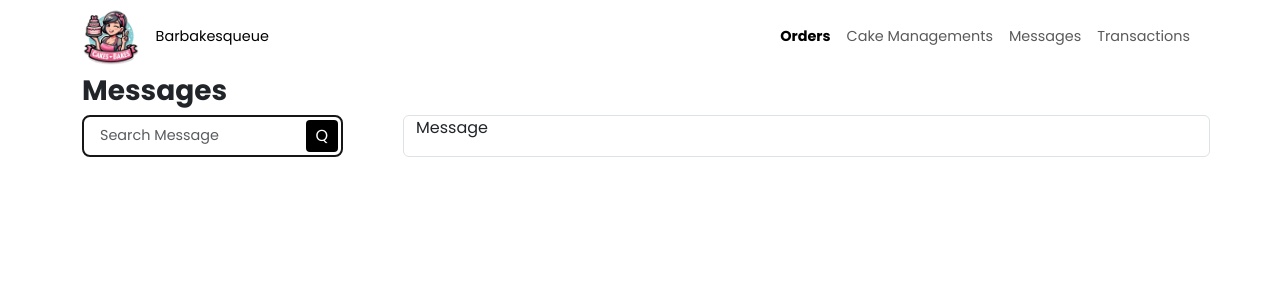
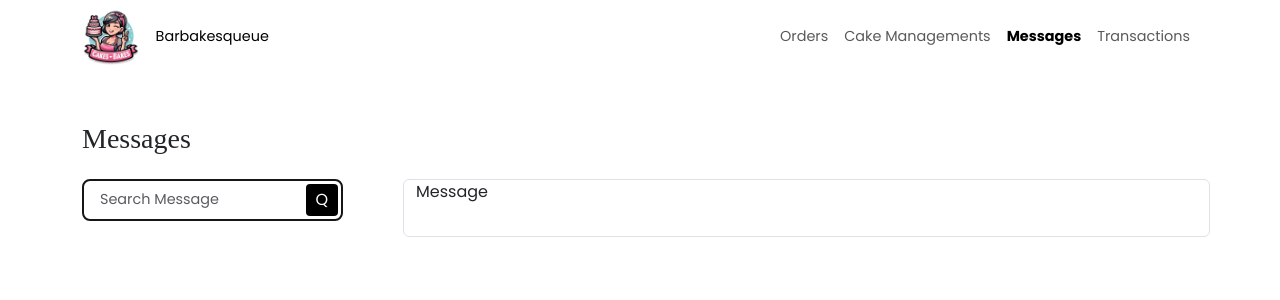
Before and after one commit to ButzAmaga/BarBakeQueue, a Django app: page /chat/lobby in a window 1280 px wide. Shown: the top 300 px of the page. Run offline with Django 5.2, Linux system fonts and the light colour scheme; parts of the project's set-up code (start-up, migrations or seed data) failed here and were passed over; some libraries are stand-ins or nearby versions; some web fonts are replaced.

Commit message:
redesign the message page

```diff
--- a/barbakesqueue/Templates/core/core_staff.html
+++ b/barbakesqueue/Templates/core/core_staff.html
@@ -47,7 +47,7 @@
           <ul class="navbar-nav mb-2 mb-lg-0">
 
             <li class="nav-item">
-              <a class="nav-link active" aria-current="page" href="#">Orders</a>
+              <a class="nav-link {{orders_active}}" aria-current="page" href="{% url 'order:orders' %}">Orders</a>
             </li>
 
             <li class="nav-item">
@@ -55,7 +55,7 @@
             </li>
 
             <li class="nav-item">
-              <a class="nav-link" href="#">Messages</a>
+              <a class="nav-link {{messages_active}}" href="{% url 'chat:main' %}">Messages</a>
             </li>
 
             <li class="nav-item">
--- /dev/null
+++ b/barbakesqueue/barbakesqueue/context_proccessor_admin.py
@@ -0,0 +1,17 @@
+# myapp/context_processors.py
+from django.urls import reverse
+
+def navigation_context(request):
+
+    # get the current url
+    url = request.path
+
+    if url == reverse('order:orders'):
+        return { 'orders_active' : 'active' } # return variable orders_active
+
+    if url == reverse('chat:main'):
+
+        return { 'messages_active' : 'active'} # return variable chat_active
+
+
+    return {} # return nothing
--- a/barbakesqueue/barbakesqueue/settings.py
+++ b/barbakesqueue/barbakesqueue/settings.py
@@ -72,7 +72,8 @@ TEMPLATES = [
                 'django.template.context_processors.request',
                 'django.contrib.auth.context_processors.auth',
                 'django.contrib.messages.context_processors.messages',
-                'main.context_proccessor.navigation_context' # main app navigation context
+                'main.context_proccessor.navigation_context', # main app navigation context
+                'barbakesqueue.context_proccessor_admin.navigation_context' # main app navigation context for admin
             ],
         },
     },
--- a/barbakesqueue/chat/templates/chat/index.html
+++ b/barbakesqueue/chat/templates/chat/index.html
@@ -12,18 +12,15 @@
     <div class="container">
 
 
-        <div>
+        <h3 class="mt-5" style="font-family: Pacifico;">Messages</h3>
 
-        </div>
-
-        <h3 class="fw-bold">Messages</h3>
-        <div class="row gap-5">
+        <div class="row gap-5 mt-4">
 
             <!-- customer accounts -->
             <div class="col col-3">
 
                 <!-- search -->
-                <div class="">
+                <div class="mb-3">
                     <form class="position-relative" action="#" method="get">
                         <input type="text" name="name" class="form-control form-control-lg pe-5" placeholder="Search Message" style="font-size: .9em;">
                     <button class="btn position-absolute rounded rounded-1 d-flex align-items-center justify-content-center p-0" style="width: 2em; height: 2em; background-color: black; color: white; top: 50%; right: 2%; transform: translateY(-50%);">Q</button>
@@ -31,7 +28,9 @@
                 </div>
 
                 {% for customer in customers %}
-                    <p  href="{% url 'chat:room' customer.id %}" class="p-2" hx-get="{% url 'chat:room' customer.id %}" hx-target="#messageBox" hx-swap="innerHTML">{{customer}}</p>
+                    <div class="p-2 d-flex align-items-center gap-2" hx-get="{% url 'chat:room' customer.id %}" hx-target="#messageBox" hx-swap="innerHTML">
+                        <img src="{{customer.account.profile_pic.url}}" style="width: 2.5em; aspect-ratio: 1/1;" class="rounded rounded-5">
+                        {{customer.account.first_name}} {{customer.account.last_name}}</div>
                 {% endfor %}
             </div>
 
--- a/barbakesqueue/chat/views.py
+++ b/barbakesqueue/chat/views.py
@@ -13,7 +13,7 @@ class Index(ListView):
 
     def get_queryset(self):
 
-        customers = self.model.objects.filter(groups__name="Customer")
+        customers = self.model.objects.prefetch_related("account").filter(groups__name="Customer")
 
         return customers
 
```
